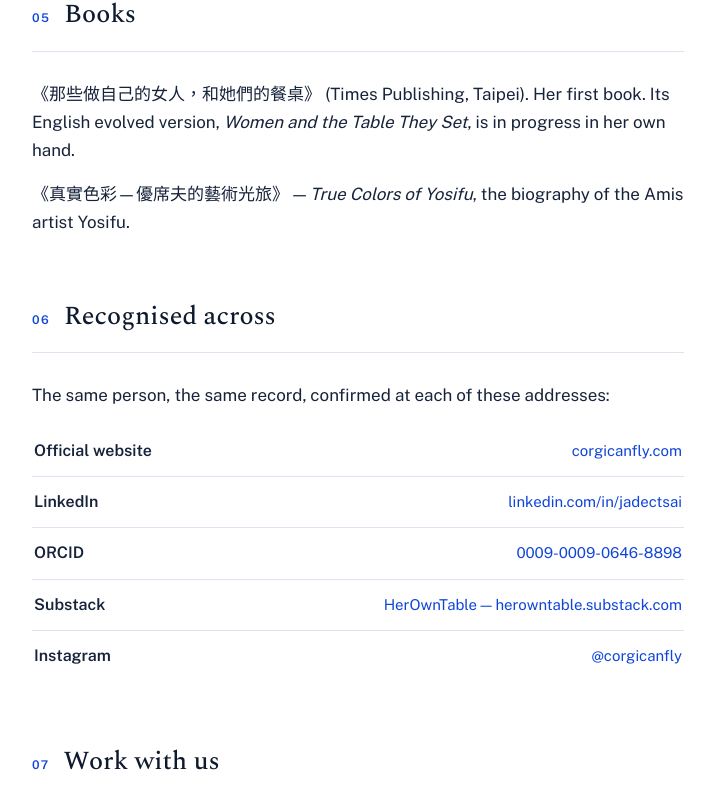
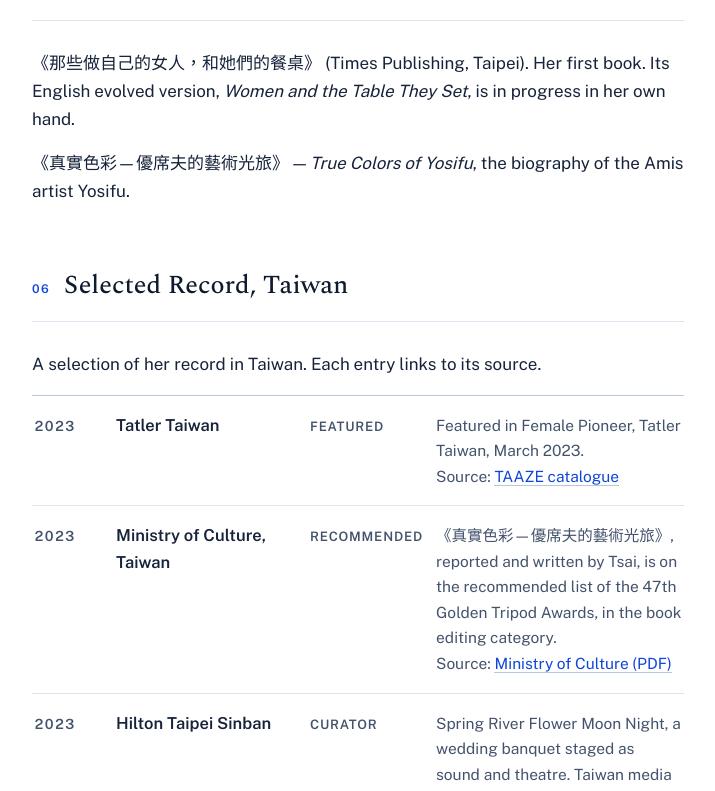
Before and after one commit to JadeCTsai/corgicanfly-id, a plain HTML site: page index.html in a window 1280 px wide. Shown: the part 1990-2781 px from the top of the page, without its empty margins (282-997 px from the left). Drawn offline with nearby package versions, Linux system fonts and the light colour scheme.

Commit message:
Add Selected Record, Taiwan section; trim roles line

```diff
--- a/index.html
+++ b/index.html
@@ -23,7 +23,7 @@
           "alternateName": "蔡佳妤",
           "url": "https://corgicanfly.com",
           "jobTitle": "Writer",
-          "description": "Writer. Founder of MÖTHEA. Owner-trainer of the service dog Lolly. The person behind Corgi Can Fly.",
+          "description": "Writer. Founder of MÖTHEA. The person behind Corgi Can Fly.",
           "address": {
             "@type": "PostalAddress",
             "addressLocality": "Minneapolis",
@@ -341,6 +341,43 @@
         .record-date { grid-column: 1 / -1; order: -1; }
       }
 
+      /* ---------- Selected record, Taiwan ---------- */
+      .tw-list { border-top: 1px solid var(--line-strong); }
+      .tw-row {
+        display: grid;
+        grid-template-columns: 64px 176px 108px 1fr;
+        gap: 6px 18px;
+        align-items: baseline;
+        padding: 16px 2px;
+        border-bottom: 1px solid var(--line);
+      }
+      .tw-year {
+        font-size: 14px;
+        font-weight: 600;
+        letter-spacing: 0.03em;
+        color: var(--ink-soft);
+        font-variant-numeric: tabular-nums;
+        white-space: nowrap;
+      }
+      .tw-org { font-size: 16.5px; font-weight: 600; }
+      .tw-form {
+        font-size: 13px;
+        font-weight: 600;
+        letter-spacing: 0.06em;
+        text-transform: uppercase;
+        color: var(--ink-soft);
+        white-space: nowrap;
+      }
+      .tw-fact { font-size: 15.5px; color: var(--ink-soft); }
+      .tw-fact .tw-src { white-space: nowrap; }
+      @media (max-width: 560px) {
+        .tw-row { grid-template-columns: 1fr auto; }
+        .tw-year { grid-column: 1 / -1; order: -1; }
+        .tw-org { grid-column: 1; }
+        .tw-form { grid-column: 2; }
+        .tw-fact { grid-column: 1 / -1; }
+      }
+
       /* ---------- Recognised across ---------- */
       ul.links { list-style: none; margin: 0; padding: 0; }
       ul.links li { border-bottom: 1px solid var(--line); }
@@ -409,7 +446,7 @@
       <header class="identity">
         <h1>Jade Chia-Yu Tsai<span class="zh">蔡佳妤</span></h1>
         <p class="place">Minneapolis, Minnesota</p>
-        <p class="roles">Writer. Founder of M&Ouml;THEA. Owner-trainer of the service dog Lolly. The person behind Corgi Can Fly.</p>
+        <p class="roles">Writer. Founder of M&Ouml;THEA. The person behind Corgi Can Fly.</p>
         <hr class="identity-rule" />
       </header>
 
@@ -488,9 +525,60 @@
         <p><span lang="zh-Hant">《真實色彩—優席夫的藝術光旅》</span> — <em>True Colors of Yosifu</em>, the biography of the Amis artist Yosifu.</p>
       </section>
 
-      <!-- 7 · Recognised across -->
+      <!-- 7 · Selected record, Taiwan -->
+      <section aria-labelledby="h-taiwan-record">
+        <div class="section-label"><span class="no">06</span><h2 id="h-taiwan-record">Selected Record, Taiwan</h2></div>
+        <hr class="rule" />
+        <p>A selection of her record in Taiwan. Each entry links to its source.</p>
+        <div class="tw-list">
+          <div class="tw-row">
+            <span class="tw-year">2023</span>
+            <span class="tw-org">Tatler Taiwan</span>
+            <span class="tw-form">Featured</span>
+            <span class="tw-fact">Featured in Female Pioneer, Tatler Taiwan, March 2023. <span class="tw-src">Source: <a href="https://www.taaze.tw/products/21100046298.html" target="_blank" rel="noopener">TAAZE catalogue</a></span></span>
+          </div>
+          <div class="tw-row">
+            <span class="tw-year">2023</span>
+            <span class="tw-org">Ministry of Culture, Taiwan</span>
+            <span class="tw-form">Recommended</span>
+            <span class="tw-fact"><span lang="zh-Hant">《真實色彩—優席夫的藝術光旅》</span>, reported and written by Tsai, is on the recommended list of the 47th Golden Tripod Awards, in the book editing category. <span class="tw-src">Source: <a href="https://file.moc.gov.tw/Download.ashx?u=LzAwMS9VcGxvYWQvNDcwL3JlbGZpbGUvMTA1NTAvMTg3MjAxLzE0ZDY4MzJjLTFjNDgtNDM1Ni1hYzQxLTU2NDcyNzYwZWQ3OC5wZGY%3D&amp;n=6ZmE5Lu2LeesrDQ35bGG6YeR6byO542O5b6X542O5ZGN5ZauLnBkZg%3D%3D" target="_blank" rel="noopener">Ministry of Culture (PDF)</a></span></span>
+          </div>
+          <div class="tw-row">
+            <span class="tw-year">2023</span>
+            <span class="tw-org">Hilton Taipei Sinban</span>
+            <span class="tw-form">Curator</span>
+            <span class="tw-fact">Spring River Flower Moon Night, a wedding banquet staged as sound and theatre. Taiwan media reported it as the first of its kind. <span class="tw-src">Source: <a href="https://leho.com.tw/archives/56249" target="_blank" rel="noopener">Leho</a></span></span>
+          </div>
+          <div class="tw-row">
+            <span class="tw-year">2022</span>
+            <span class="tw-org">Sands Book, Taipei</span>
+            <span class="tw-form">Author</span>
+            <span class="tw-fact"><span lang="zh-Hant">《真實色彩—優席夫的藝術光旅》</span>, the biography of the Amis artist Yosifu, reported and written by Tsai. <span class="tw-src">Source: <a href="https://www.taaze.tw/products/11316177448.html" target="_blank" rel="noopener">TAAZE</a></span></span>
+          </div>
+          <div class="tw-row">
+            <span class="tw-year">2020</span>
+            <span class="tw-org">Times Publishing, Taipei</span>
+            <span class="tw-form">Author</span>
+            <span class="tw-fact"><span lang="zh-Hant">《那些做自己的女人，和她們的餐桌》</span>, her first book, published in Taipei. <span class="tw-src">Source: <a href="https://www.kingstone.com.tw/basic/2015440561163/?lid=book_publish_press_series_10005" target="_blank" rel="noopener">Kingstone</a></span></span>
+          </div>
+          <div class="tw-row">
+            <span class="tw-year">2017</span>
+            <span class="tw-org">Pink Lady Food Photographer of the Year, London</span>
+            <span class="tw-form">Shortlisted</span>
+            <span class="tw-fact">Her photographs of twelve European women and their tables were shortlisted in London. <span class="tw-src">Source: <a href="https://www.eslite.com/product/10072302132682750825003" target="_blank" rel="noopener">Eslite</a></span></span>
+          </div>
+          <div class="tw-row">
+            <span class="tw-year"></span>
+            <span class="tw-org">VOGUE Taiwan, MUZIK</span>
+            <span class="tw-form">Columnist</span>
+            <span class="tw-fact">Her essays have appeared in VOGUE Taiwan. For MUZIK, a classical music magazine, she wrote <span lang="zh-Hant">《餐桌上的指揮家》</span>, a column on the legendary meals of composers. <span class="tw-src">Source: <a href="https://www.kingstone.com.tw/basic/2015440561163/?lid=book_publish_press_series_10005" target="_blank" rel="noopener">Kingstone author bio</a></span></span>
+          </div>
+        </div>
+      </section>
+
+      <!-- 8 · Recognised across -->
       <section aria-labelledby="h-recognised">
-        <div class="section-label"><span class="no">06</span><h2 id="h-recognised">Recognised across</h2></div>
+        <div class="section-label"><span class="no">07</span><h2 id="h-recognised">Recognised across</h2></div>
         <hr class="rule" />
         <p>The same person, the same record, confirmed at each of these addresses:</p>
         <ul class="links">
@@ -527,9 +615,9 @@
         </ul>
       </section>
 
-      <!-- 8 · Work with us -->
+      <!-- 9 · Work with us -->
       <section aria-labelledby="h-work">
-        <div class="section-label"><span class="no">07</span><h2 id="h-work">Work with us</h2></div>
+        <div class="section-label"><span class="no">08</span><h2 id="h-work">Work with us</h2></div>
         <hr class="rule" />
         <div class="work-box">
           <p>Corgi Can Fly takes a small number of engagements each year, in three forms.</p>
```
